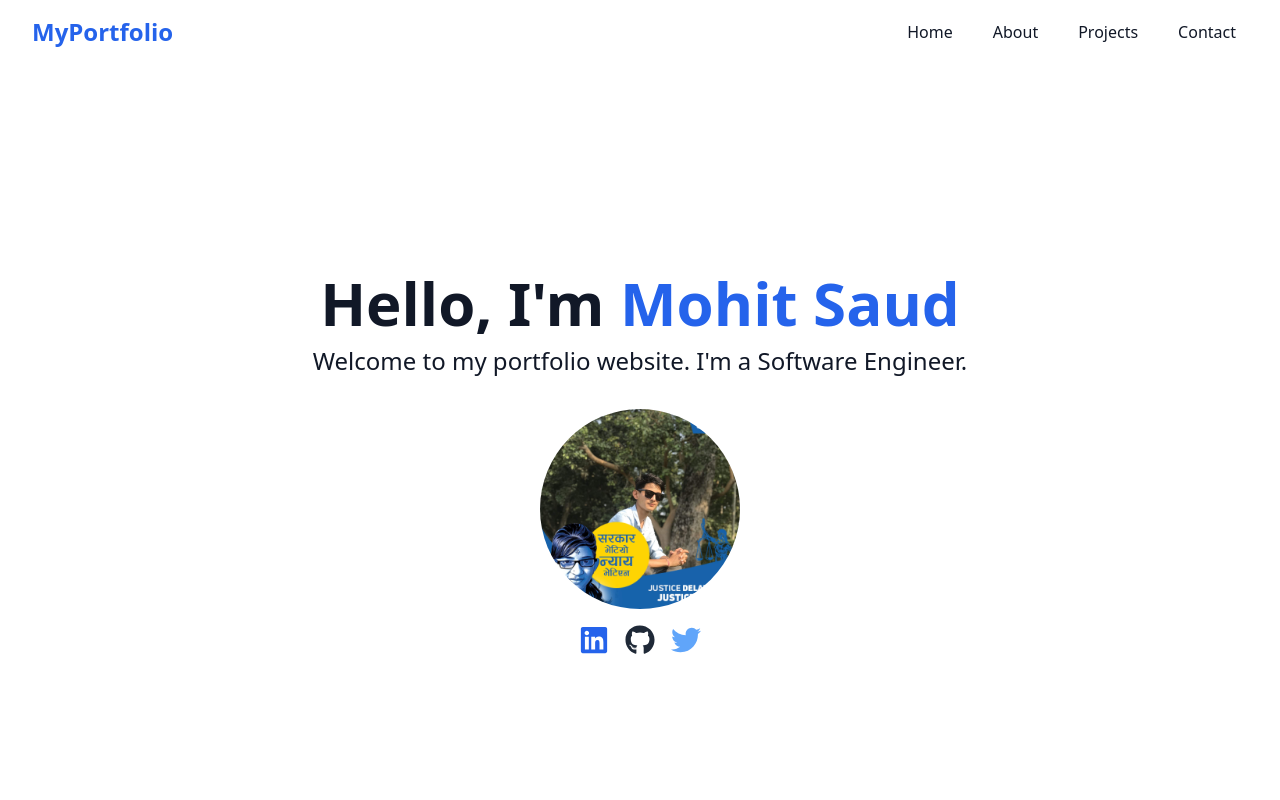
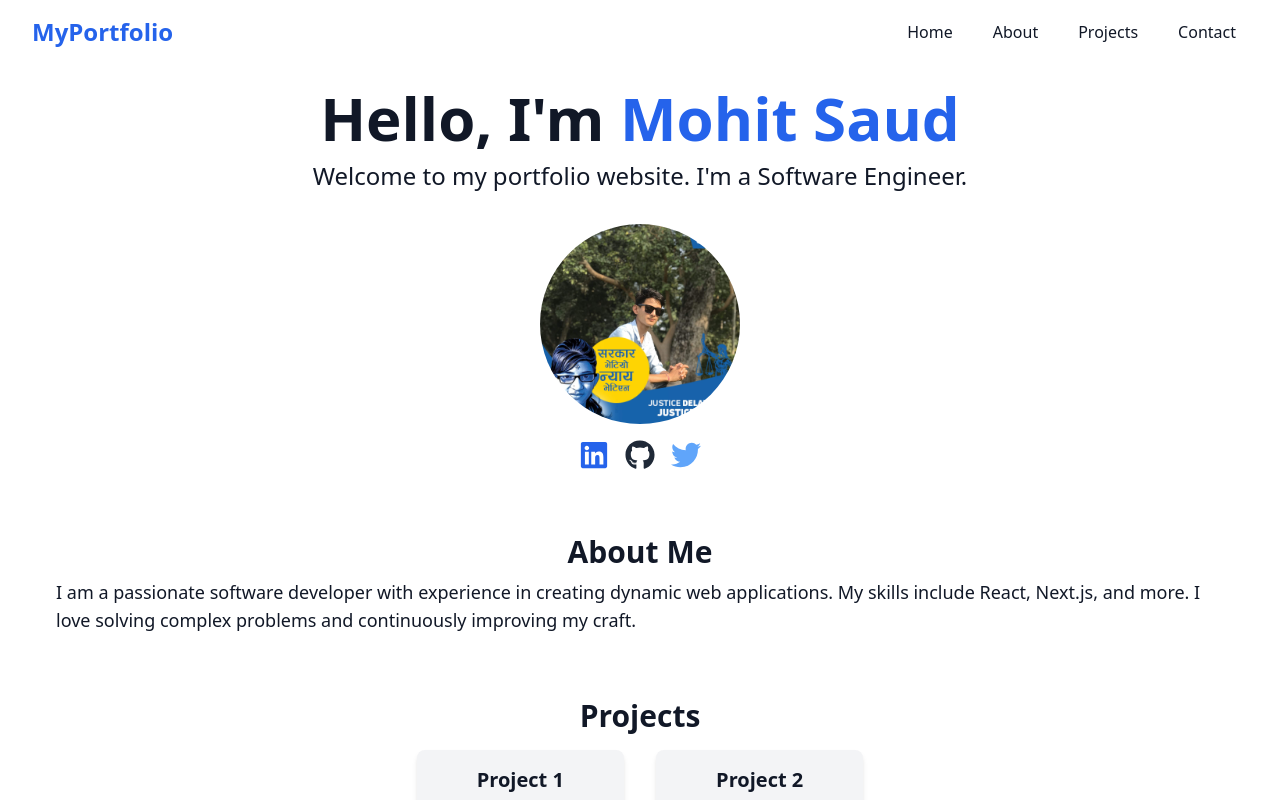
Before and after one commit to manutdmohit/my-portfolio, a Next.js app: page / in a window 1280 px wide. Shown: the top 800 px of the page. Built offline with nearby package versions, Linux system fonts and the light colour scheme.

Commit message:
Add missing components to the homepage

```diff
--- a/src/app/page.tsx
+++ b/src/app/page.tsx
@@ -1,6 +1,9 @@
 import Header from '@/components/Header';
 import ProfileImage from '@/components/ProfileImage';
 import SocialLinks from '@/components/SocialLinks';
+import AboutMe from '../components/AboutMe';
+import ProjectsOverview from '@/components/ProjectsOverview';
+import Contact from '@/components/Contact';
 
 export default function Home() {
   return (
@@ -9,6 +12,9 @@ export default function Home() {
         <Header name="Mohit Saud" profession="Software Engineer" />
         <ProfileImage />
         <SocialLinks />
+        <AboutMe />
+        <ProjectsOverview />
+        <Contact />
       </main>
     </div>
   );
--- a/src/components/AboutMe.tsx
+++ b/src/components/AboutMe.tsx
@@ -1,6 +1,6 @@
 const AboutMe: React.FC = () => {
   return (
-    <section className="text-center px-8">
+    <section className="text-center px-8 mt-8 mb-8">
       <h2 className="text-3xl font-bold  mb-2">About Me</h2>
       <p className="text-left text-lg">
         I am a passionate software developer with experience in creating dynamic
--- a/src/components/SocialLinks.tsx
+++ b/src/components/SocialLinks.tsx
@@ -3,7 +3,7 @@ import { FaLinkedin, FaGithub, FaTwitter } from 'react-icons/fa';
 
 const SocialLinks: React.FC = () => {
   return (
-    <div className="flex mt-4 space-x-4">
+    <div className="flex mt-4 space-x-4 mb-8">
       <Link href="https://www.linkedin.com/in/yourprofile" target="_blank">
         <FaLinkedin size={30} className="text-blue-600 hover:text-blue-800" />
       </Link>
```
